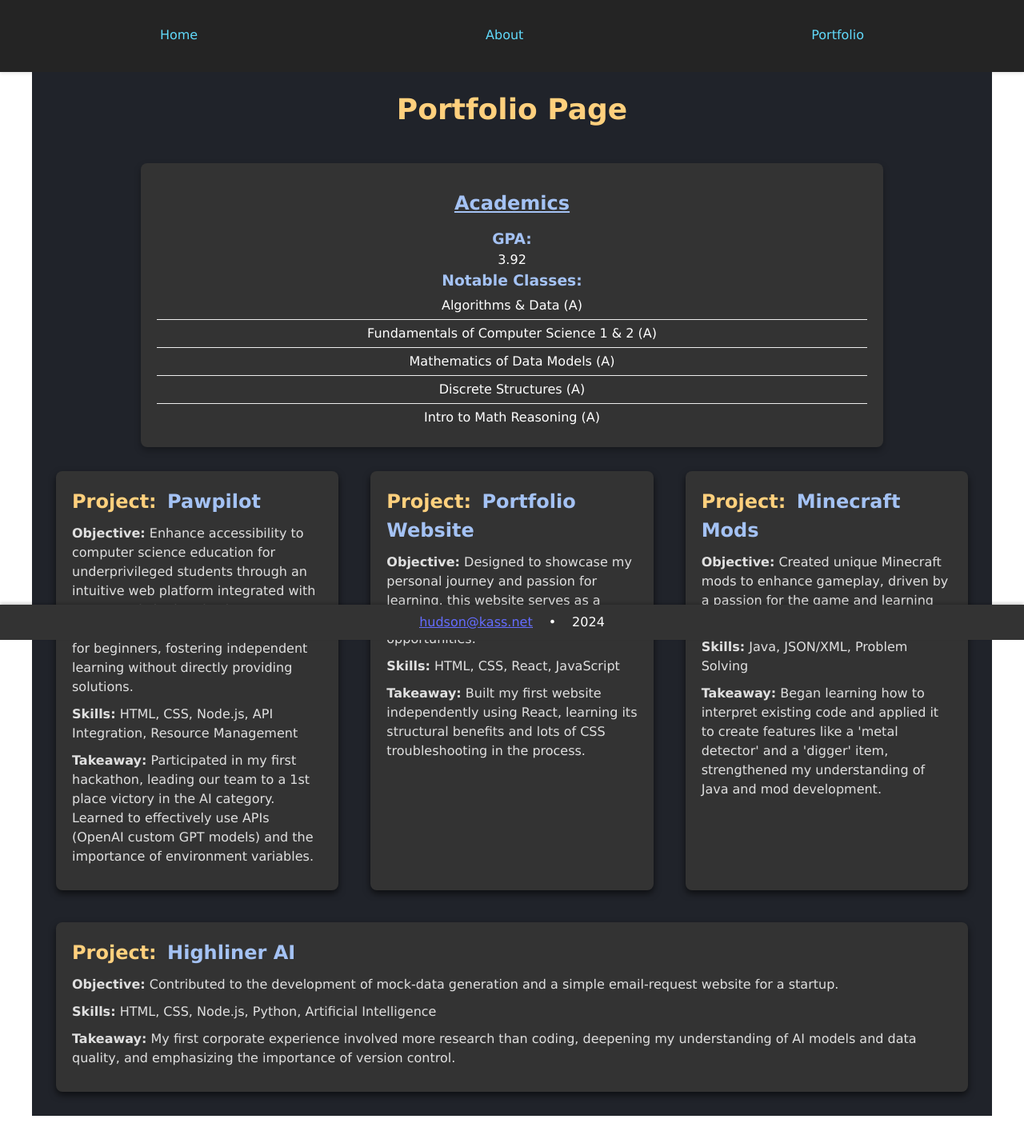
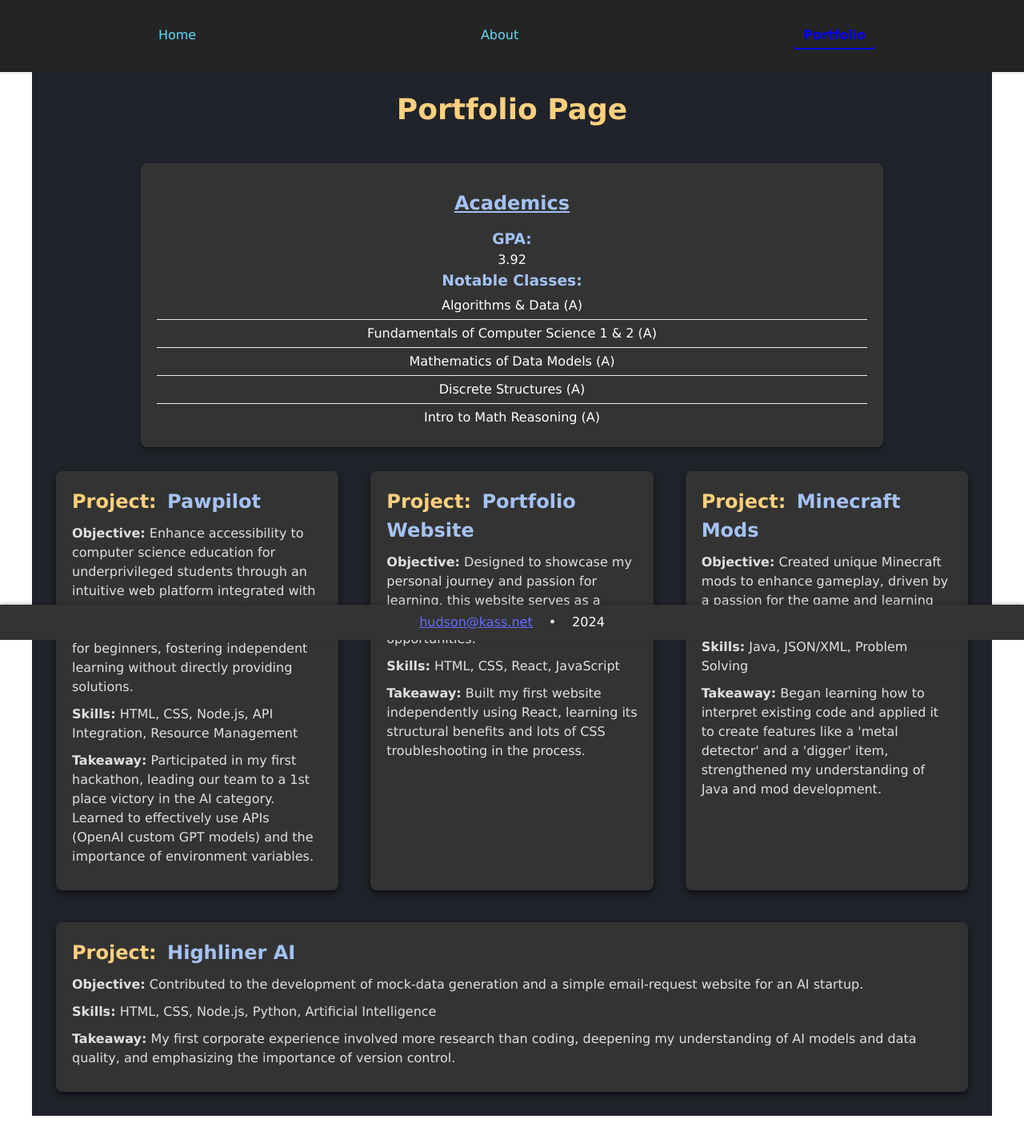
Before and after one commit to Hudica/simple-website, a React (Vite) app: page /portfolio in a window 1280 px wide. Shown: the top 1434 px of the page at 80% size. Built offline with nearby package versions, Linux system fonts and the light colour scheme.

Commit message:
changed color for active pages

```diff
--- a/src/App.css
+++ b/src/App.css
@@ -138,3 +138,9 @@ main {
   padding-bottom: 60px; /* More than the height of the footer */
   min-height: calc(100vh - 60px); /* Adjust based on header and footer height */
 }
+
+nav ul li a.active {
+  font-weight: bold;
+  color: blue; /* Highlight color */
+  border-bottom: 2px solid blue; /* Optional underline for emphasis */
+}
--- a/src/Portfolio.jsx
+++ b/src/Portfolio.jsx
@@ -34,7 +34,7 @@ function Portfolio() {
               skills="Java, JSON/XML, Problem Solving"
               takeaway="Began learning how to interpret existing code and applied it to create features like a 'metal detector' and a 'digger' item, strengthened my understanding of Java and mod development."/>
         <Card name="Highliner AI"
-              objective="Contributed to the development of mock-data generation and a simple email-request website for a startup."
+              objective="Contributed to the development of mock-data generation and a simple email-request website for an AI startup."
               skills="HTML, CSS, Node.js, Python, Artificial Intelligence"
               takeaway="My first corporate experience involved more research than coding, deepening my understanding of AI models and data quality, and emphasizing the importance of version control."/>
         </div>
```
